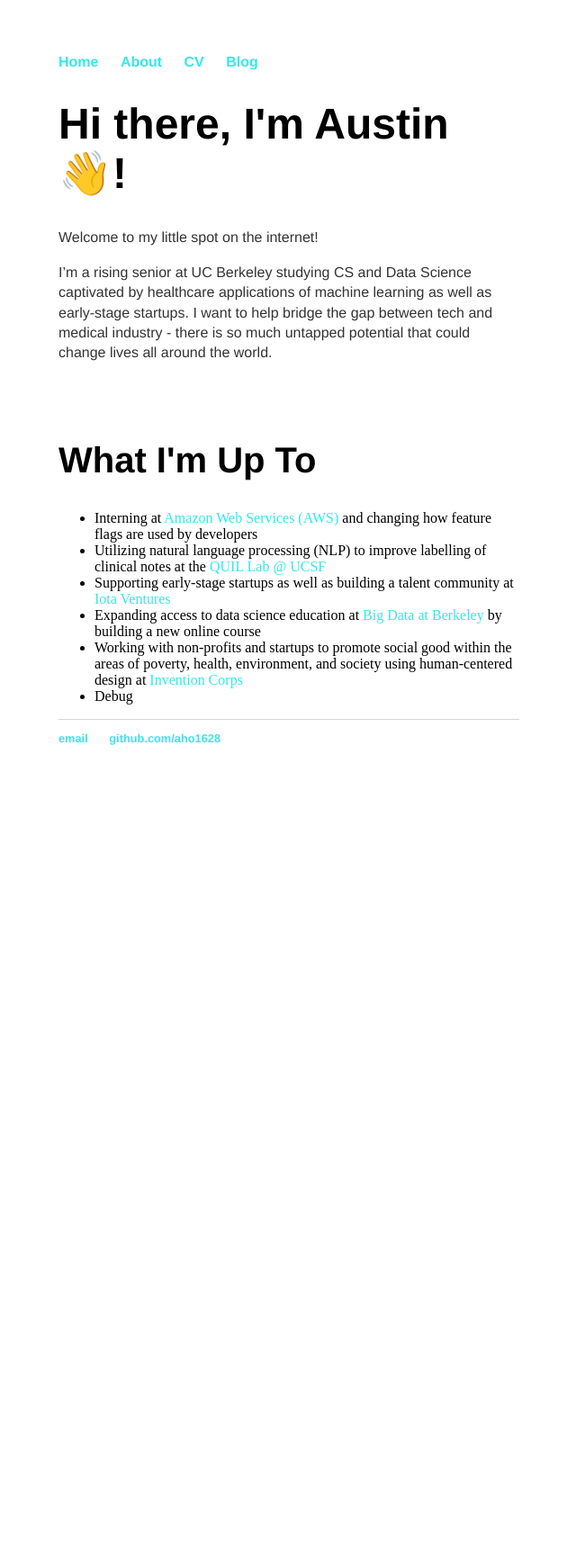
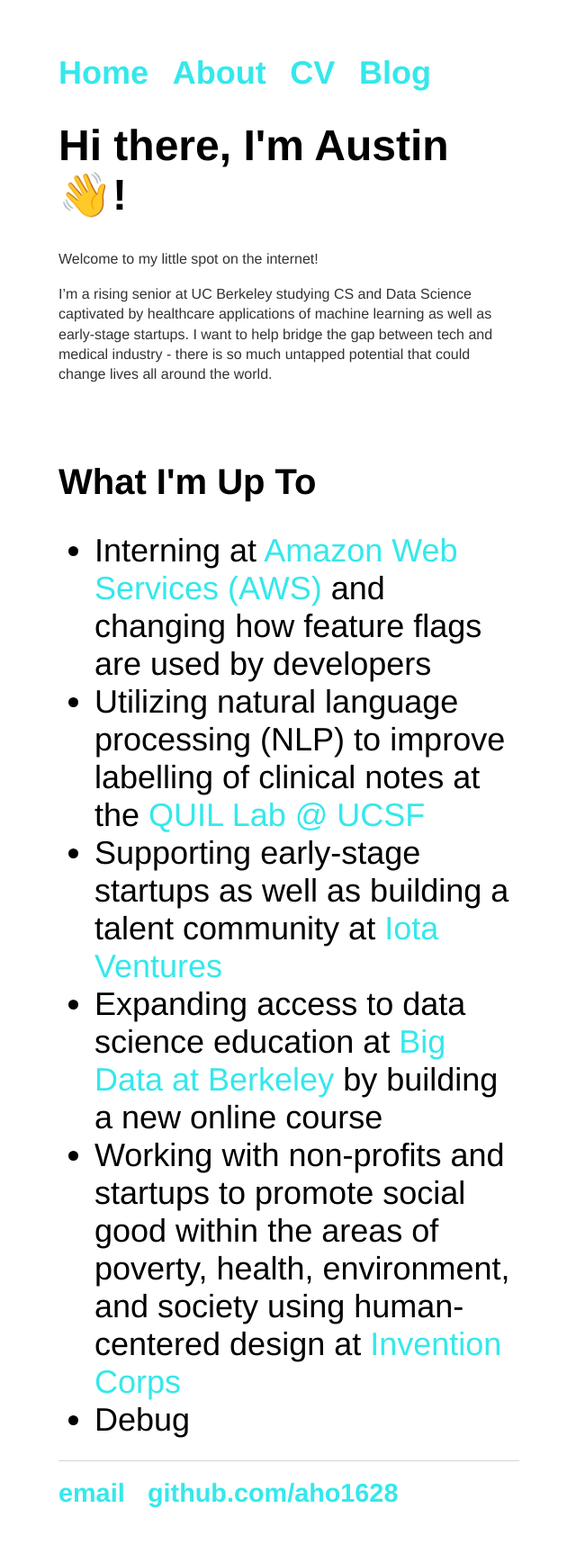
Before and after one commit to aho1628/aho1628.github.io, a Jekyll site: the page built from index.html, in a window 1280 px wide. Shown: the whole page at 90% size, without its empty margins (319-959 px from the left). Built offline with Jekyll 4.4.1, drawn with Linux system fonts in a browser that asks for light colours; before the commit the page ends 900 px from its top, so only the background shows below that.

Commit message:
Pls work

```diff
--- a/css/main.css
+++ b/css/main.css
@@ -47,12 +47,12 @@
     list-style: none;
 }
 
-ul.default {
+ul {
     font-size: 1.5em;
     font-family:'Helvetica', 'Arial', 'Sans-Serif';
 }
 
-ul.default li {
+li {
     font-size: 1.5em;
     font-family:'Helvetica', 'Arial', 'Sans-Serif';
 }
```
